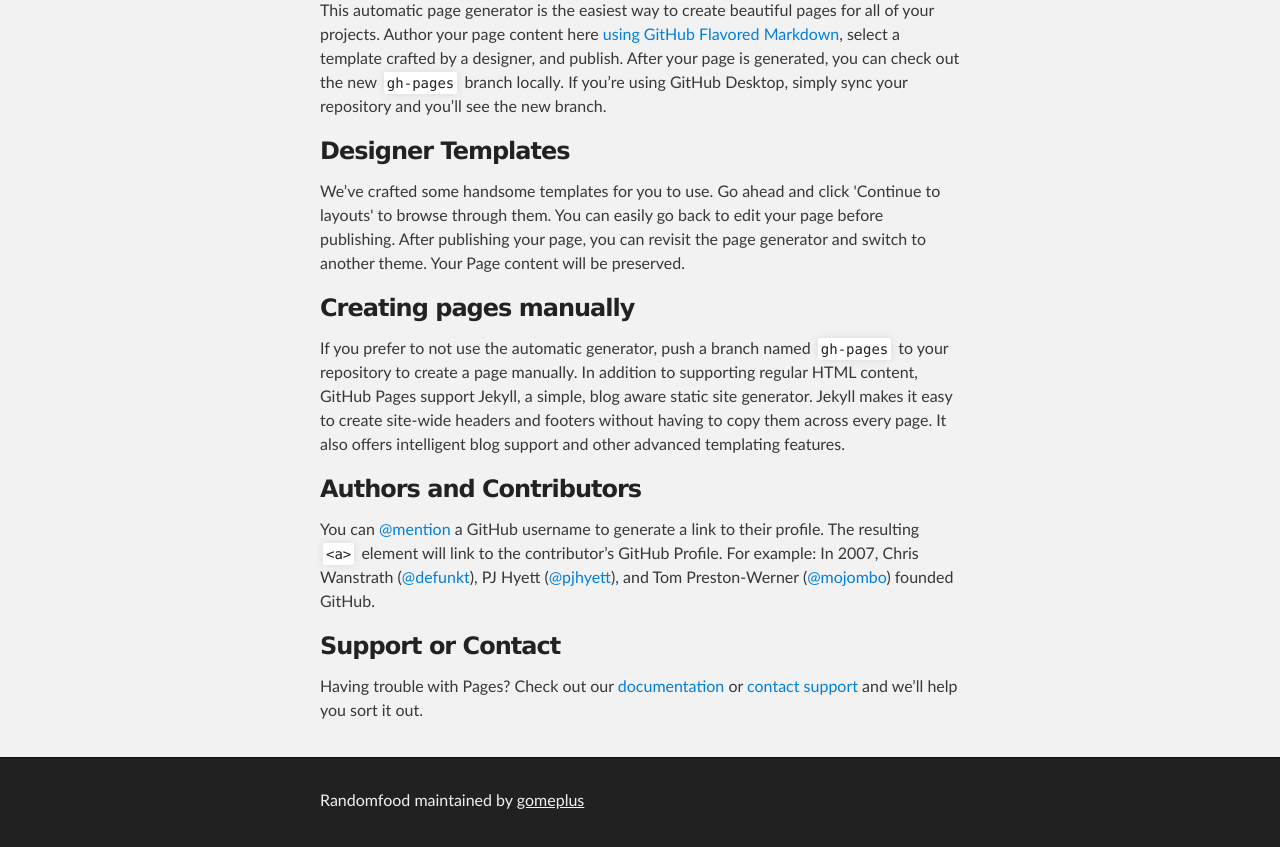
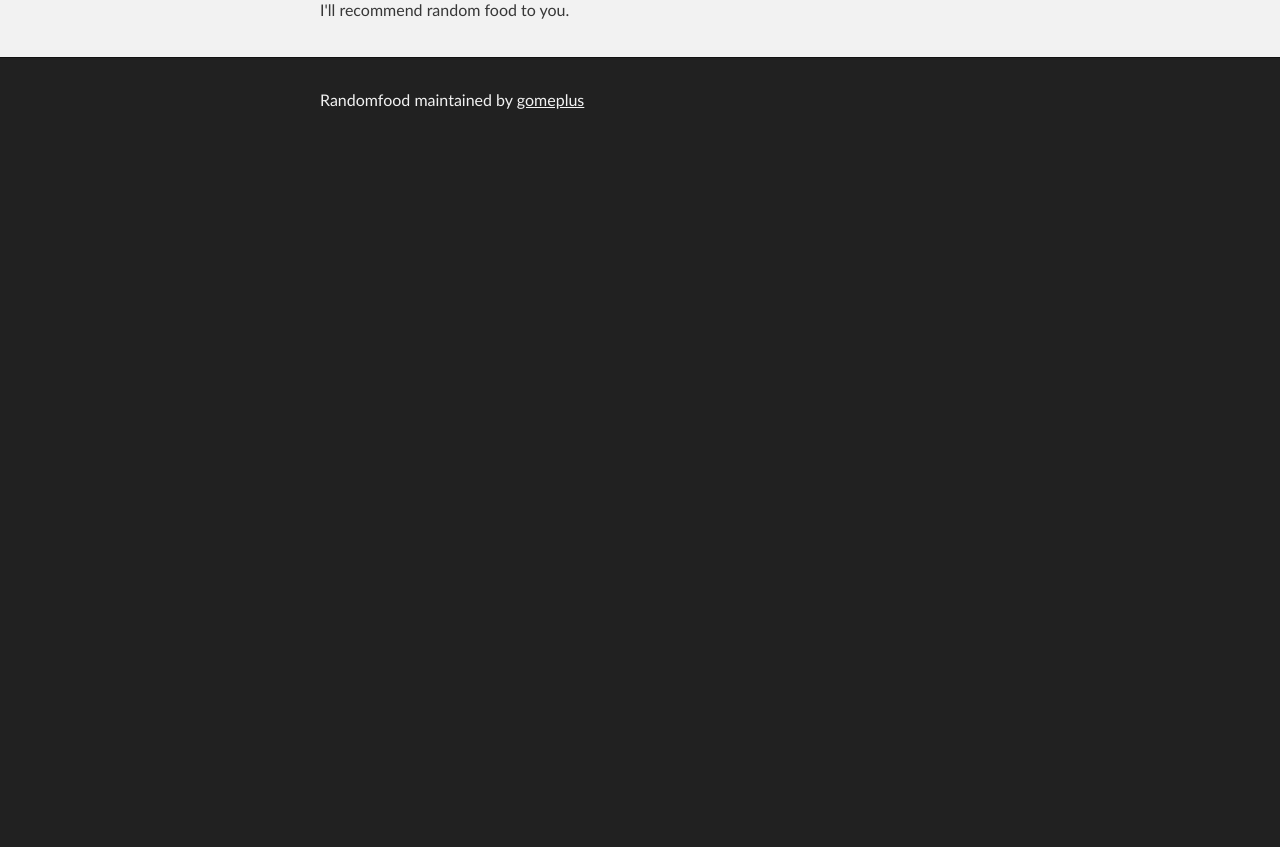
Before and after one commit to gomeplus/randomfood, a plain HTML site: page index.html in a window 1280 px wide. Shown: the part 272-1119 px from the top of the page. After the commit the page ends 800 px from the top, so only its background shows below. Drawn offline with Linux system fonts and the light colour scheme.

Commit message:
Update index.html

```diff
--- a/index.html
+++ b/index.html
@@ -27,31 +27,16 @@
     <div id="main_content_wrap" class="outer">
       <section id="main_content" class="inner">
         <h3>
-          <a id="1welcome-to-github-pages" class="anchor" href="#welcome-to-github-pages" aria-hidden="true">
+          <a id="welcome-to-github-pages" class="anchor" href="#welcome-to-github-pages" aria-hidden="true">
             <span aria-hidden="true" class="octicon octicon-link"></span>
-          </a>Welcome to GitHub Pages.</h3>
+          </a>
+          Randomfood
+        </h3>
 
-<p>This automatic page generator is the easiest way to create beautiful pages for all of your projects. Author your page content here <a href="https://guides.github.com/features/mastering-markdown/">using GitHub Flavored Markdown</a>, select a template crafted by a designer, and publish. After your page is generated, you can check out the new <code>gh-pages</code> branch locally. If you’re using GitHub Desktop, simply sync your repository and you’ll see the new branch.</p>
+      <p>
+        I'll recommend random food to you.
+      </p>
 
-<h3>
-<a id="designer-templates" class="anchor" href="#designer-templates" aria-hidden="true"><span aria-hidden="true" class="octicon octicon-link"></span></a>Designer Templates</h3>
-
-<p>We’ve crafted some handsome templates for you to use. Go ahead and click 'Continue to layouts' to browse through them. You can easily go back to edit your page before publishing. After publishing your page, you can revisit the page generator and switch to another theme. Your Page content will be preserved.</p>
-
-<h3>
-<a id="creating-pages-manually" class="anchor" href="#creating-pages-manually" aria-hidden="true"><span aria-hidden="true" class="octicon octicon-link"></span></a>Creating pages manually</h3>
-
-<p>If you prefer to not use the automatic generator, push a branch named <code>gh-pages</code> to your repository to create a page manually. In addition to supporting regular HTML content, GitHub Pages support Jekyll, a simple, blog aware static site generator. Jekyll makes it easy to create site-wide headers and footers without having to copy them across every page. It also offers intelligent blog support and other advanced templating features.</p>
-
-<h3>
-<a id="authors-and-contributors" class="anchor" href="#authors-and-contributors" aria-hidden="true"><span aria-hidden="true" class="octicon octicon-link"></span></a>Authors and Contributors</h3>
-
-<p>You can <a href="https://help.github.com/articles/basic-writing-and-formatting-syntax/#mentioning-users-and-teams" class="user-mention">@mention</a> a GitHub username to generate a link to their profile. The resulting <code>&lt;a&gt;</code> element will link to the contributor’s GitHub Profile. For example: In 2007, Chris Wanstrath (<a href="https://github.com/defunkt" class="user-mention">@defunkt</a>), PJ Hyett (<a href="https://github.com/pjhyett" class="user-mention">@pjhyett</a>), and Tom Preston-Werner (<a href="https://github.com/mojombo" class="user-mention">@mojombo</a>) founded GitHub.</p>
-
-<h3>
-<a id="support-or-contact" class="anchor" href="#support-or-contact" aria-hidden="true"><span aria-hidden="true" class="octicon octicon-link"></span></a>Support or Contact</h3>
-
-<p>Having trouble with Pages? Check out our <a href="https://help.github.com/pages">documentation</a> or <a href="https://github.com/contact">contact support</a> and we’ll help you sort it out.</p>
       </section>
     </div>
 
```
